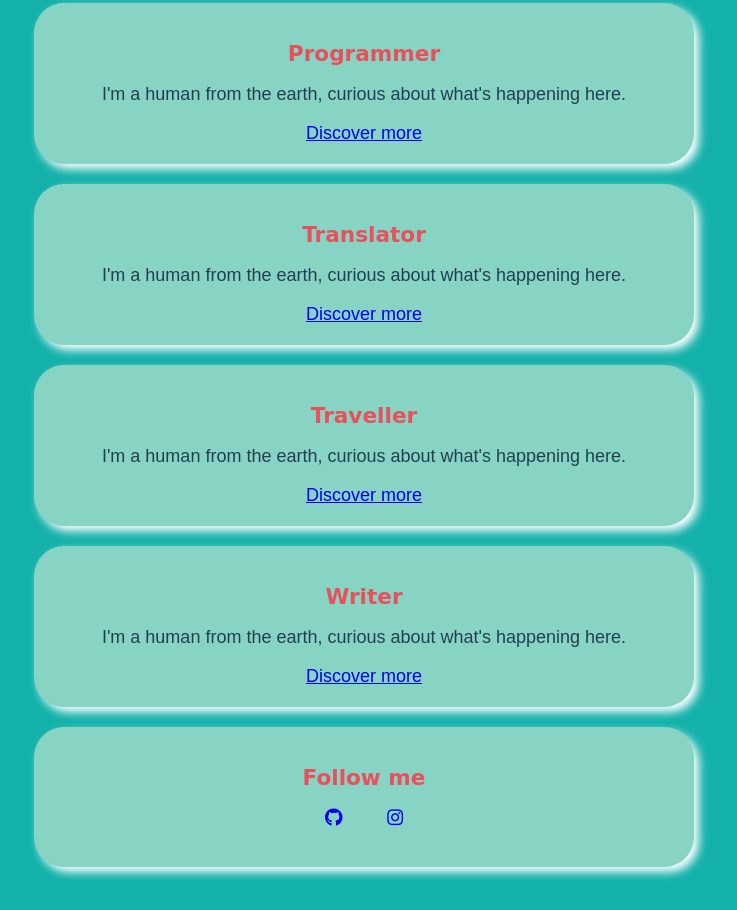
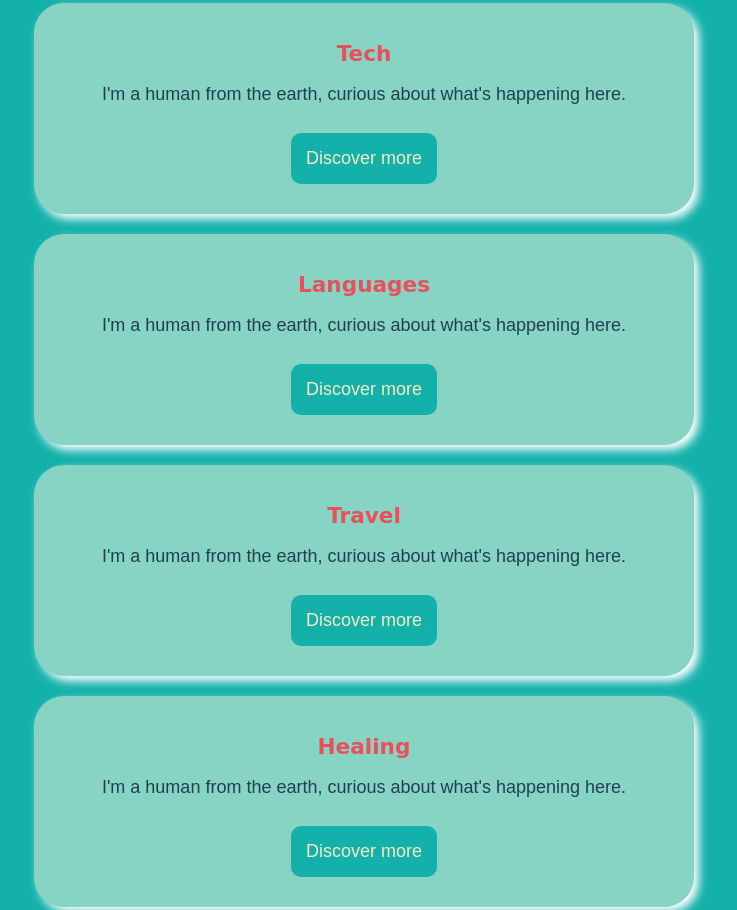
Before and after one commit to panlutingcn/profile, a plain HTML site: page index.html in a window 1280 px wide. Shown: the part 287-1197 px from the top of the page, without its empty margins (276-1013 px from the left). Before the commit the page ends 1174 px from the top, so only its background shows below. Drawn offline with Linux system fonts and the light colour scheme; a web font is replaced by a local one.

Commit message:
made my profile page prettier

```diff
--- a/index.html
+++ b/index.html
@@ -13,36 +13,36 @@
         <img src="images/Avatar.jpg" width="200px" id="img-circle" alt="Luting">
       </div>
       <div class="card-green">
-        <h2>Programmer</h2>
+        <h2>Tech</h2>
         <p>I'm a human from the earth, curious about what's happening here.</p>
-        <a href="#">Discover more</a>
+        <a href="#" class="btn-green">Discover more</a>
       </div>
       <div class="card-green">
-        <h2>Translator</h2>
+        <h2>Languages</h2>
         <p>I'm a human from the earth, curious about what's happening here.</p>
-        <a href="#">Discover more</a>
+        <a href="#" class="btn-green">Discover more</a>
       </div>
       <div class="card-green">
-        <h2>Traveller</h2>
+        <h2>Travel</h2>
         <p>I'm a human from the earth, curious about what's happening here.</p>
-        <a href="#">Discover more</a>
+        <a href="#" class="btn-green">Discover more</a>
       </div>
       <div class="card-green">
-        <h2>Writer</h2>
+        <h2>Healing</h2>
         <p>I'm a human from the earth, curious about what's happening here.</p>
-        <a href="#">Discover more</a>
+        <a href="#" class="btn-green">Discover more</a>
       </div>
       <div class="card-green">
         <h2>Follow me</h2>
-        <ul  class="list-inline">
+        <ul class="list-inline">
           <li>
             <a href="#" target="_blank">
-              <i class="fab fa-github"></i>
+              <i class="fab fa-github icon"></i>
             </a>
           </li>
           <li>
             <a href="#" target="_blank">
-              <i class="fab fa-instagram"></i>
+              <i class="fab fa-instagram icon"></i>
             </a>
           </li>
         </ul>
--- a/style.css
+++ b/style.css
@@ -22,7 +22,7 @@ h2 {
 }
 
 a:hover {
-  color:#f3ecc2;
+  color:#f9d56e;
   text-decoration: none;
 }
 
@@ -39,6 +39,19 @@ a:hover {
   box-shadow: 5px 5px 10px white;
 }
 
+.card-green a {
+  text-decoration: none;
+}
+
+.btn-green {
+  background-color: #14b1ab;
+  padding: 15px;
+  border-radius: 10px;
+  display: inline-block;
+  margin: 10px;
+  color: #f3ecc2;
+}
+
 #img-circle {
   border-radius: 50%;
   width: 200px;
@@ -53,3 +66,12 @@ a:hover {
   list-style: none;
   padding-left: 0px;
 }
+
+.icon {
+  color: #14b1ab;
+  font-size: 30px;
+}
+
+.icon:hover {
+  color:#f9d56e;
+}
```
